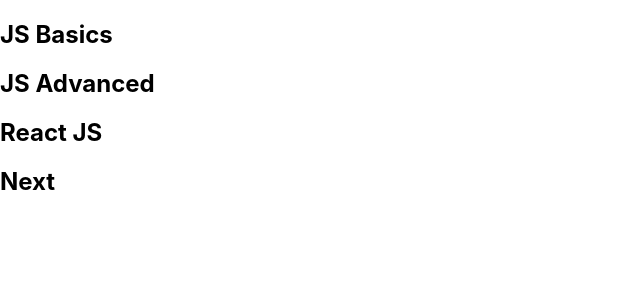
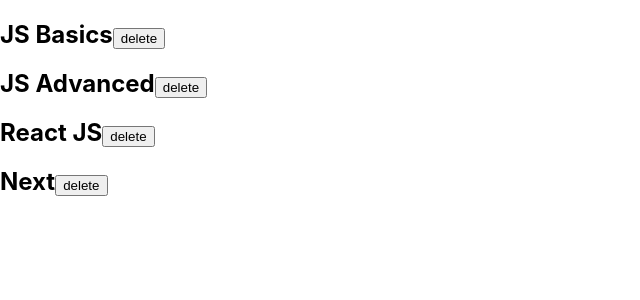
Before and after one commit to DmitriyMiroshnychenko/practice_react, a React (Create React App) app: page / in a window 1280 px wide. Shown: the top 300 px of the page, without its empty margins (0-640 px from the left). Built offline with nearby package versions, Linux system fonts and the light colour scheme.

Commit message:
update file

```diff
--- a/src/components/Post.jsx
+++ b/src/components/Post.jsx
@@ -1,4 +1,9 @@
 export function Post(props) {
-  const { name, cb } = props;
-  return <h2 onClick={cb}>{name}</h2>;
+  const { id, name, removePost } = props;
+  return (
+    <h2>
+      {name}
+      <button onClick={() => removePost(id)}>delete</button>
+    </h2>
+  );
 }
--- a/src/components/Posts.jsx
+++ b/src/components/Posts.jsx
@@ -4,7 +4,12 @@ export function Posts(props) {
   return (
     <div>
       {props.posts.map((post) => (
-        <Post key={post.id} name={post.name} cb={props.cb} />
+        <Post
+          key={post.id}
+          id={post.id}
+          name={post.name}
+          removePost={props.removePost}
+        />
       ))}
     </div>
   );
```
